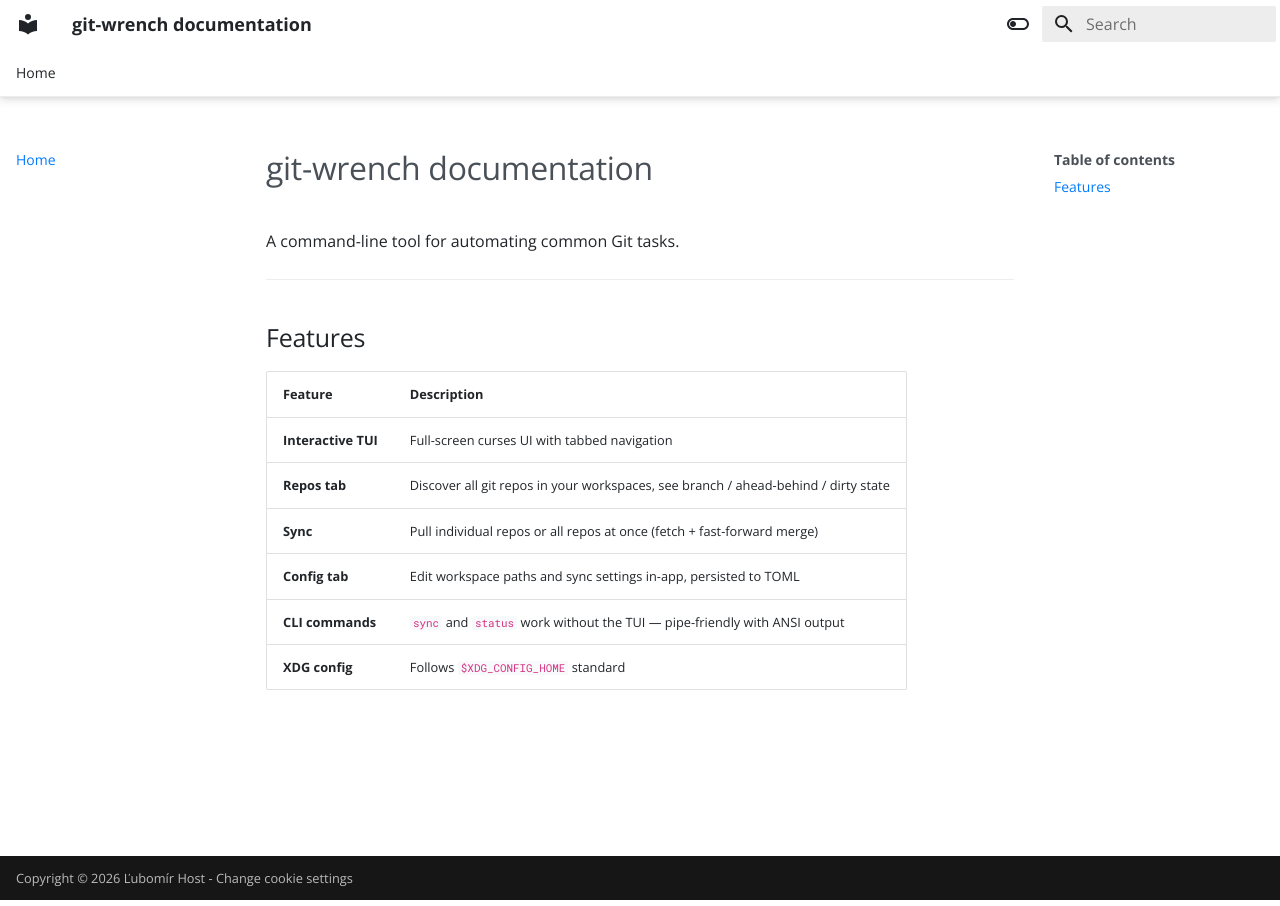
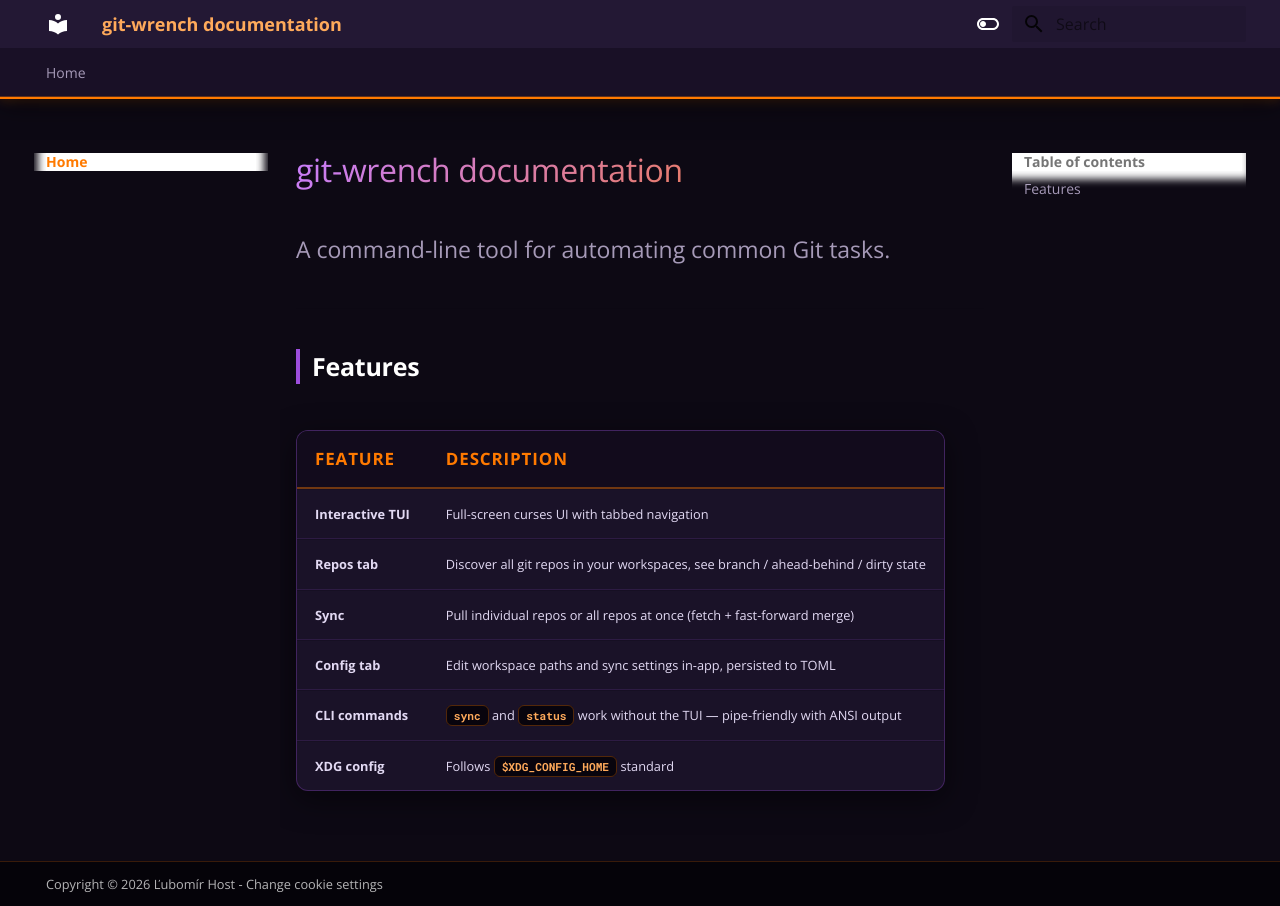
Before and after one commit to lhost/git-wrench, an MkDocs documentation site: the page built from docs/index.md, in a window 1280 px wide. Built offline with MkDocs 1.6.1 and Material for MkDocs 9.7.7, drawn with Linux system fonts in a browser that asks for light colours; plug-ins that fetch from the network failed and are left out; the version menu is left out.

Commit message:
Update CSS

```diff
--- a/docs/css/custom_style.css
+++ b/docs/css/custom_style.css
@@ -1,89 +1,221 @@
-.video-container {
-  position: relative;
-  width: 100%;
-  padding-bottom: 56.25%;
-  height: 0;
+/* ==========================================================================
+   GIT-WRENCH CUSTOM THEME (Cyberpunk Sunset Purple & Orange)
+   ========================================================================== */
+
+/* 1. CORE COLOR TOKENS & OVERRIDES
+   ========================================================================== */
+:root,
+[data-md-color-scheme="slate"],
+[data-md-color-scheme="default"] {
+  /* Material Theme Variables Override */
+  --md-primary-fg-color:        #231834 !important;
+  --md-primary-fg-color--dark:  #191026 !important;
+  --md-primary-fg-color--light: #2e1f45 !important;
+  --md-accent-fg-color:         #ff7a00 !important;
+
+  /* Custom Color Palette */
+  --bg-main:                    #0d0914; /* Dark obsidian base background */
+  --bg-surface:                 #1a1228; /* Elevated surface card color */
+  --bg-header:                  #231834; /* Distinct header color for contrast */
+
+  --accent-orange:              #ff7a00; /* Primary neon orange accent */
+  --accent-orange-light:        #ffaa5b; /* Soft warm orange for highlights */
+  --accent-orange-glow:         rgba(255, 122, 0, 0.25);
+
+  --accent-purple:              #9d4edd; /* Electric purple */
+  --accent-purple-light:        #c77dff; /* Bright pastel purple */
+
+  --text-main:                  #e2d9f3;
+  --text-muted:                 #a69ab8;
+
+  --md-font-text: 'Inter', -apple-system, BlinkMacSystemFont, 'Segoe UI', Roboto, sans-serif;
+  --md-font-code: 'JetBrains Mono', 'Fira Code', monospace;
 }
 
-.video-container iframe {
-  position: absolute;
-  inset: 0;
-  width: 100%;
-  height: 100%;
+/* 2. BODY & PAGE LAYOUT
+   ========================================================================== */
+body,
+[data-md-color-scheme="slate"],
+.md-container {
+  background-color: var(--bg-main) !important;
+  color: var(--text-main);
 }
 
-/* Make main content wider */
-.md-grid {
-  max-width: 1440px;
+/* 3. HEADER & NAVIGATION (HIGH CONTRAST ELEVATION)
+   ========================================================================== */
+.md-header,
+[data-md-color-scheme="default"] .md-header,
+[data-md-color-scheme="slate"] .md-header,
+[data-md-color-primary] .md-header {
+  background-color: var(--bg-header) !important;
+  border-bottom: 2px solid var(--accent-orange) !important;
+  box-shadow: 0 4px 25px rgba(0, 0, 0, 0.7), 0 2px 10px rgba(255, 122, 0, 0.25) !important;
 }
 
-/* docs/stylesheets/extra.css */
-
-/* --- LIGHT MODE (Devlopr White) --- */
-[data-md-color-scheme="default"] {
-  --md-default-bg-color:               #ffffff;
-  --md-default-bg-color--light:        #f8f9fa; /* Light gray for cards/code */
-
-  --md-primary-fg-color:               #ffffff; /* Clean white header */
-  --md-primary-fg-color--transparent:  rgba(255, 255, 255, 0.9);
-  --md-primary-bg-color:               #212529; /* Text on header (Dark) */
-
-  --md-accent-fg-color:                #007bff; /* Devlopr Blue */
-  --md-accent-bg-color:                #007bff;
-
-  --md-default-fg-color:               #212529; /* Dark text */
-  --md-default-fg-color--light:        #495057;
-  --md-default-fg-color--lighter:      #6c757d;
-
-  --md-code-bg-color:                  #f8f9fa;
-  --md-code-fg-color:                  #d63384; /* Typical Jekyll-style pink for inline code */
+.md-header__title {
+  color: #ffffff !important;
 }
 
-/* --- DARK MODE (Devlopr Midnight) --- */
-[data-md-color-scheme="slate"] {
-  --md-default-bg-color:               #1a1c1d;
-  --md-default-bg-color--light:        #212529;
-
-  --md-primary-fg-color:               #1a1c1d;
-  --md-primary-fg-color--transparent:  rgba(26, 28, 29, 0.9);
-
-  --md-accent-fg-color:                #007bff;
-  --md-accent-bg-color:                #007bff;
-
-  --md-default-fg-color:               #f8f9fa;
-  --md-default-fg-color--light:        #adb5bd;
-  --md-default-fg-color--lighter:      #6c757d;
-
-  --md-code-bg-color:                  #212529;
-  --md-code-fg-color:                  #e9ecef;
+.md-header__title span {
+  color: var(--accent-orange-light) !important;
+  font-weight: 700;
 }
 
-/* Fix: Ensure the header text is visible in Light Mode */
-[data-md-color-scheme="default"] .md-header {
-  color: #212529;
-  box-shadow: 0 0 0.2rem rgba(0,0,0,0.1), 0 0.2rem 0.4rem rgba(0,0,0,0.1);
+.md-header__button {
+  color: #ffffff !important;
 }
 
-
-/* --- LIGHT MODE LINKS --- */
-[data-md-color-scheme="default"] {
-  /* Standard Devlopr Blue - looks great on white */
-  --md-typeset-a-color: #007bff;
+/* Navigation Tabs Bar (if enabled) */
+.md-tabs,
+[data-md-color-scheme="slate"] .md-tabs {
+  background-color: var(--md-primary-fg-color--dark) !important;
+  border-bottom: 1px solid rgba(255, 122, 0, 0.3) !important;
 }
 
-/* --- DARK MODE LINKS --- */
-[data-md-color-scheme="slate"] {
-  /* Lighter, high-contrast blue for dark background */
-  --md-typeset-a-color: #38b6ff;
+.md-tabs__link {
+  color: var(--text-muted) !important;
 }
 
-/* --- HOVER & ACCESSIBILITY --- */
-.md-typeset a:hover {
-  filter: brightness(120%);
-  text-decoration: underline; /* Good practice for accessibility */
+.md-tabs__link--active,
+.md-tabs__link:hover {
+  color: var(--accent-orange) !important;
 }
 
-/* Ensure inline code links are also visible */
-.md-typeset a code {
-  color: inherit;
+/* 4. TYPOGRAPHY & HEADINGS
+   ========================================================================== */
+article h1 {
+  font-size: 2.35rem;
+  font-weight: 800;
+  letter-spacing: -0.03em;
+  background: linear-gradient(135deg, var(--accent-purple-light) 0%, var(--accent-orange) 100%);
+  -webkit-background-clip: text;
+  -webkit-text-fill-color: transparent;
+  margin-bottom: 0.5rem;
 }
+
+article > p:first-of-type {
+  font-size: 1.15rem;
+  color: var(--text-muted);
+  margin-bottom: 2rem;
+}
+
+.md-typeset h2 {
+  color: #ffffff;
+  border-left: 4px solid var(--accent-purple);
+  padding-left: 12px;
+  font-weight: 700;
+}
+
+.md-typeset h3,
+.md-typeset h4 {
+  color: var(--accent-purple-light);
+}
+
+/* Links */
+.md-typeset a {
+  color: var(--accent-purple-light);
+  transition: color 0.2s ease;
+}
+
+.md-typeset a:hover {
+  color: var(--accent-orange);
+}
+
+/* 5. TABLES (CUSTOM CONTENT STYLING)
+   ========================================================================== */
+.md-typeset table:not([class]) {
+  width: 100%;
+  border-collapse: separate;
+  border-spacing: 0;
+  border-radius: 12px;
+  overflow: hidden;
+  box-shadow: 0 8px 30px rgba(0, 0, 0, 0.5);
+  border: 1px solid rgba(157, 78, 221, 0.3);
+  margin: 1.5rem 0;
+  background-color: var(--bg-surface);
+}
+
+.md-typeset table:not([class]) th {
+  background-color: #120b1c;
+  color: var(--accent-orange);
+  font-weight: 700;
+  text-transform: uppercase;
+  font-size: 0.85rem;
+  letter-spacing: 0.05em;
+  padding: 14px 18px;
+  border-bottom: 2px solid rgba(255, 122, 0, 0.4);
+  text-align: left;
+}
+
+.md-typeset table:not([class]) td {
+  padding: 14px 18px;
+  color: var(--text-main);
+  border-bottom: 1px solid rgba(157, 78, 221, 0.15);
+  transition: all 0.2s ease;
+}
+
+.md-typeset table:not([class]) tr:hover td {
+  background-color: var(--accent-orange-glow);
+  color: #ffffff;
+}
+
+.md-typeset table:not([class]) tr:last-child td {
+  border-bottom: none;
+}
+
+/* 6. CODE BLOCKS & INLINE CODE
+   ========================================================================== */
+.md-typeset code {
+  background-color: #08040d;
+  color: var(--accent-orange-light);
+  border: 1px solid rgba(255, 122, 0, 0.3);
+  border-radius: 6px;
+  padding: 2px 7px;
+  font-size: 0.875em;
+  font-weight: 600;
+}
+
+.md-typeset pre > code {
+  border: 1px solid rgba(157, 78, 221, 0.2);
+  background-color: #08040d !important;
+}
+
+/* 7. SIDEBAR NAVIGATION
+   ========================================================================== */
+.md-nav__link {
+  color: var(--text-muted);
+}
+
+.md-nav__link:hover {
+  color: var(--accent-purple-light);
+}
+
+.md-nav__link--active {
+  color: var(--accent-orange) !important;
+  font-weight: 700;
+}
+
+/* 8. FOOTER & SCROLLBARS
+   ========================================================================== */
+.md-footer {
+  background-color: #08040d !important;
+  border-top: 1px solid rgba(255, 122, 0, 0.2);
+}
+
+::-webkit-scrollbar {
+  width: 8px;
+  height: 8px;
+}
+
+::-webkit-scrollbar-track {
+  background: var(--bg-main);
+}
+
+::-webkit-scrollbar-thumb {
+  background: var(--accent-purple);
+  border-radius: 4px;
+}
+
+::-webkit-scrollbar-thumb:hover {
+  background: var(--accent-orange);
+}
--- a/mkdocs.yml
+++ b/mkdocs.yml
@@ -25,8 +25,8 @@ theme:
         name: Switch to dark mode
     - media: "(prefers-color-scheme: dark)"
       scheme: slate
-      primary: blue
-      accent: blue
+      primary: custom
+      accent: orange
       toggle:
         icon: material/toggle-switch
         name: Switch to light mode
```
